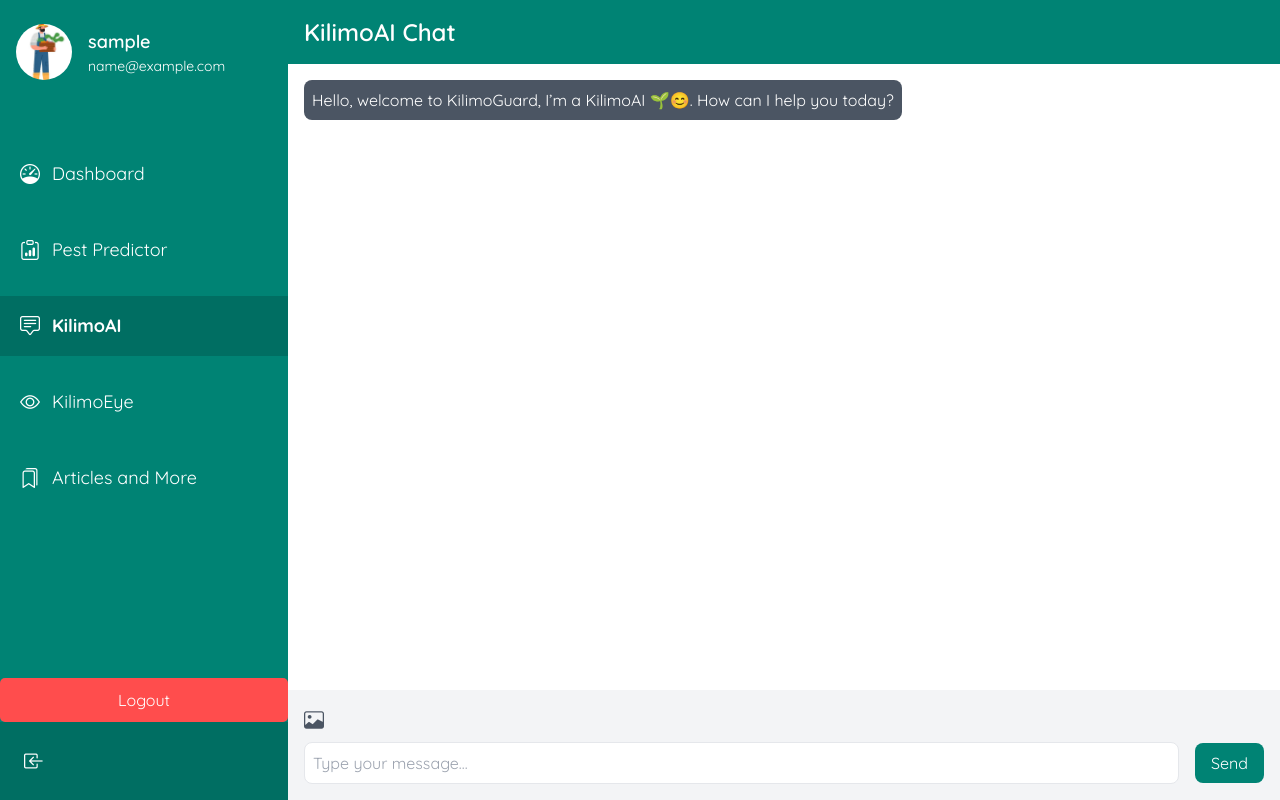
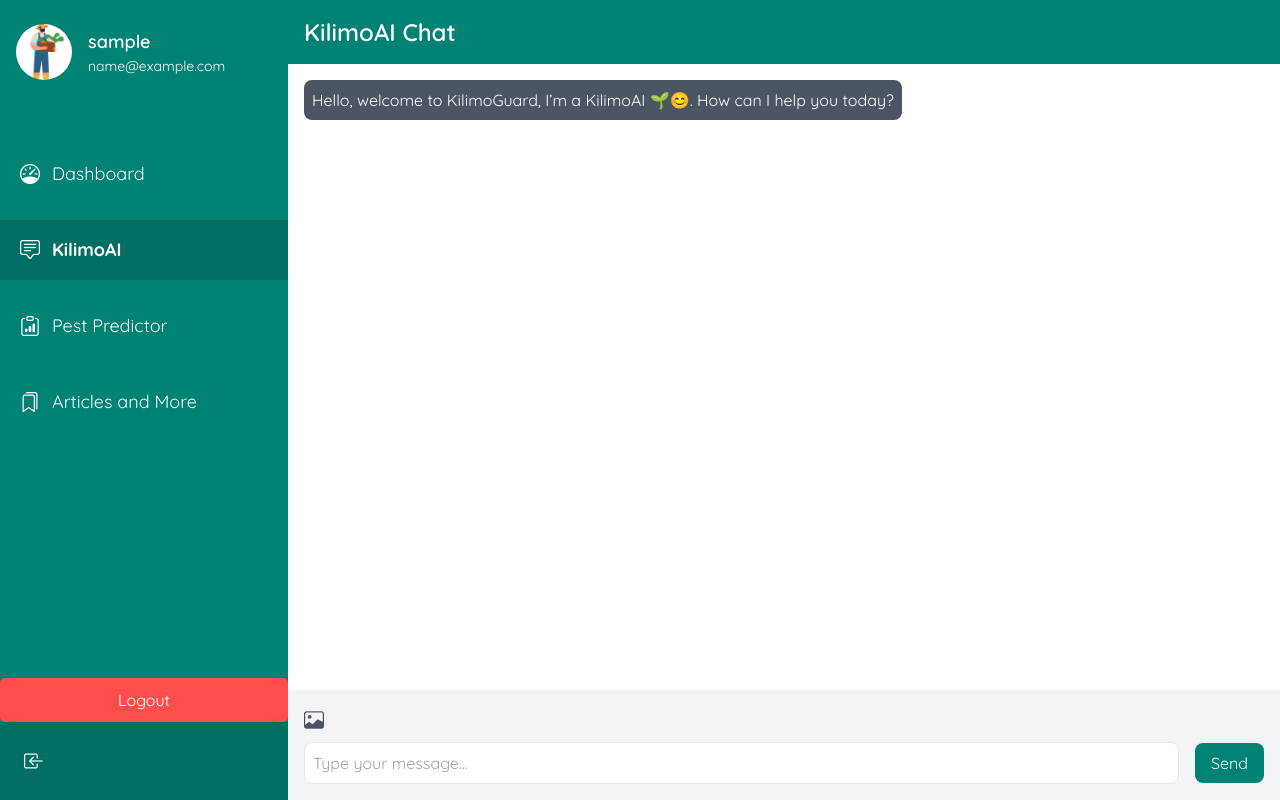
Before and after one commit to KilimoGuard/KilimoGuardFrontend, a Vue app: page /kilimoai in a window 1280 px wide. Built offline with nearby package versions, Linux system fonts and the light colour scheme; sample sign-in values are in the browser's storage.

Commit message:
removed kilimo eye

```diff
--- a/src/components/SideNavbar.vue
+++ b/src/components/SideNavbar.vue
@@ -43,8 +43,8 @@
 </template>
 
 <script>
-import { computed } from 'vue';
-import { useAuthStore } from '@/stores/auth';
+import {computed} from 'vue';
+import {useAuthStore} from '@/stores/auth';
 import profile from '@/assets/img/profile.jpg'
 
 export default {
@@ -62,11 +62,11 @@ export default {
       isExpanded: true, // Initial state of the sidebar
       profilePicture: profile, // Replace with actual path to profile picture
       navItems: [
-        { route: '/dashboard', iconClass: 'bi bi-speedometer', text: 'Dashboard' },
-          { route: '/pest-predictor', iconClass: 'bi bi-clipboard-data', text: 'Pest Predictor' },
-        { route: '/kilimoai', iconClass: 'bi bi-chat-square-text', text: 'KilimoAI' },
-        { route: '/kilimoeye', iconClass: 'bi bi-eye', text: 'KilimoEye' },
-        { route: '/articles-and-more', iconClass: 'bi bi-bookmarks', text: 'Articles and More' },
+        {route: '/dashboard', iconClass: 'bi bi-speedometer', text: 'Dashboard'},
+        {route: '/kilimoai', iconClass: 'bi bi-chat-square-text', text: 'KilimoAI'},
+        {route: '/pest-predictor', iconClass: 'bi bi-clipboard-data', text: 'Pest Predictor'},
+        // { route: '/kilimoeye', iconClass: 'bi bi-eye', text: 'KilimoEye' },
+        {route: '/articles-and-more', iconClass: 'bi bi-bookmarks', text: 'Articles and More'},
       ],
     };
   },
```
